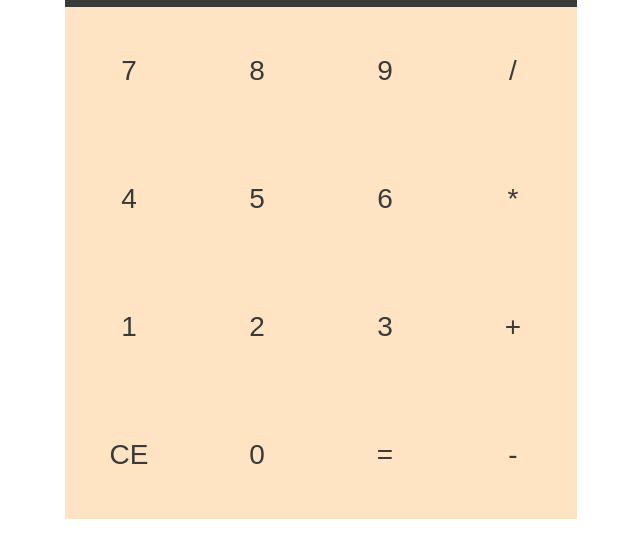
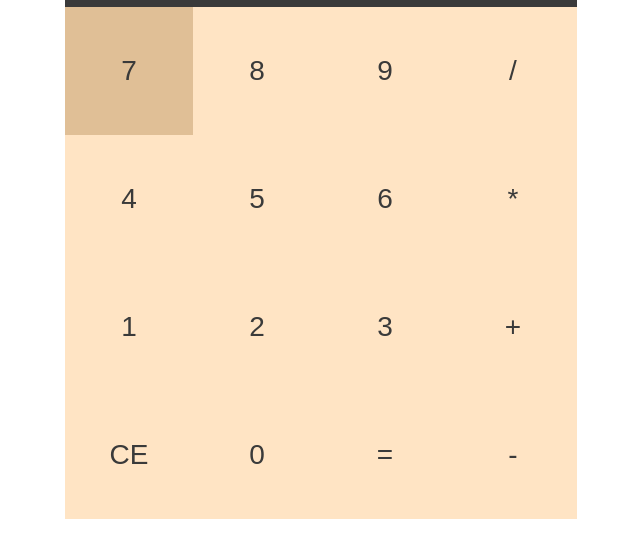
Before and after one commit to jamescln/calculator, a plain HTML site: page index.html in a window 1280 px wide. In both pictures the pointer is over the button 448 px from the left and 272 px from the top of the page. Shown: the part 201-758 px from the top of the page, without its empty margins (319-959 px from the left). Drawn offline with Linux system fonts and the light colour scheme.

Commit message:
Add transition and hover effect to buttons

```diff
--- a/style.css
+++ b/style.css
@@ -51,4 +51,9 @@ button {
   align-items: center;
   justify-content: center;
   font-size: 1.75rem;
+  transition: ease-in 0.1s;
 }
+
+.number-button:hover {
+  background-color: rgb(224, 191, 150);
+}
```
